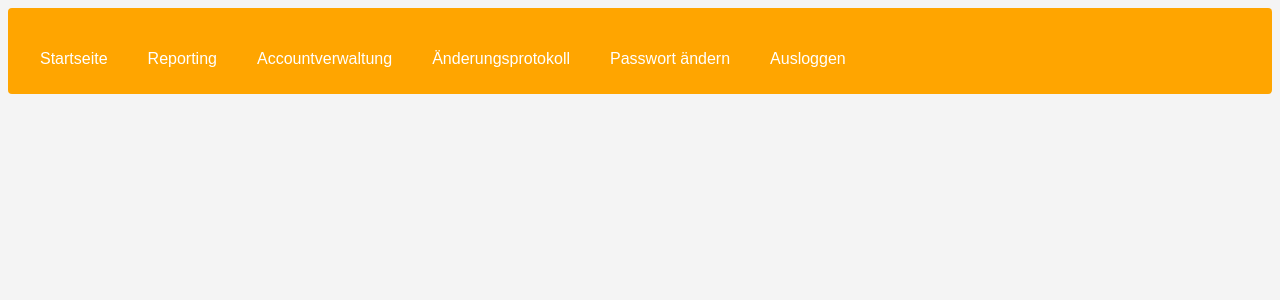
After one commit to korbidietl/timecarepro, a PHP site: the page made by templates/Menüleiste.html in a window 1280 px wide. The commit adds this page. Shown: the top 300 px of the page. Run offline with PHP 8.4, Linux system fonts and the light colour scheme.

Commit message:
Korbi: Menüleiste erstellt

```diff
--- a/frontend/styles.css
+++ b/frontend/styles.css
@@ -115,3 +115,41 @@ a{
     text-decoration: none;
     cursor: pointer;
 }
+
+
+
+
+
+/* Grundlegendes Styling */
+body {
+    font-family: Arial, sans-serif;
+}
+
+/* Styling der Navigationsleiste */
+.navbar {
+    overflow: hidden;
+    background-color: #FFA500;
+    color: #fff;
+    padding: 12px;
+    border: none;
+    border-radius: 4px;
+    cursor:pointer;
+}
+
+/* Style der Links innerhalb der Navigationsleiste */
+.navbar a {
+    float: left;
+    display: flex;
+    justify-content: space-between;
+    color: white;
+    text-align: center;
+    padding: 14px 20px;
+    text-decoration: none;
+}
+
+/* Änderung der Farben beim Überfahren der Links */
+.navbar a:hover {
+    background-color: #c98200;
+    color: #fff;
+    color: white;
+}
--- /dev/null
+++ b/templates/Menüleiste.html
@@ -0,0 +1,19 @@
+<!DOCTYPE html>
+<html lang="de">
+<head>
+    <meta charset="UTF-8">
+    <meta name="viewport" content="width=device-width, initial-scale=1.0">
+    <title>Menüleiste</title>
+    <link rel="stylesheet" type="text/css" href="../frontend/styles.css">
+</head>
+<body>
+    <div class="navbar">
+        <a href="/startseite">Startseite</a>
+        <a href="/reporting">Reporting</a>
+        <a href="/accountverwaltung">Accountverwaltung</a>
+        <a href="/aenderungsprotokoll">Änderungsprotokoll</a>
+        <a href="/passwortaendern">Passwort ändern</a>
+        <a href="/logout">Ausloggen</a>
+    </div>
+</body>
+</html>
```
